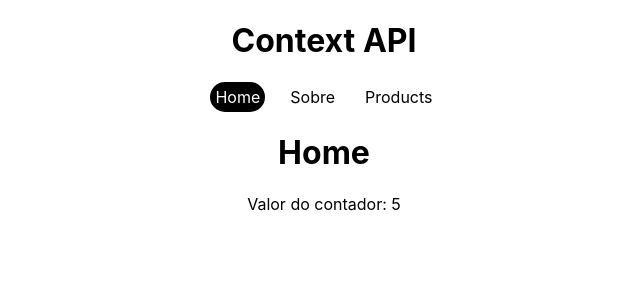
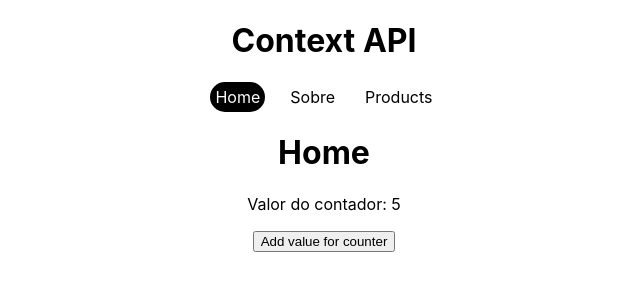
Before and after one commit to YuriCF1/Proj.Study-React-9, a React (Create React App) app in the folder context-api/: page / in a window 1280 px wide. Shown: the top 300 px of the page, without its empty margins (316-956 px from the left). Built offline with nearby package versions, Linux system fonts and the light colour scheme.

Commit message:
Making the context changing in every page, using a component

```diff
--- /dev/null
+++ b/context-api/src/components/ChangeCounter.js
@@ -0,0 +1,25 @@
+// 3 - Alterando context
+import { useContext } from "react";
+
+import { CounterContext } from "../context/CounterContext";
+
+import React from "react";
+
+const ChangeCounter = () => {
+  // Desestrutura o useContext com chaves, pois ele vem como objeto
+  const { counter, setCounter } = useContext(CounterContext); //Se eu quisesse só alterar, o contador não interessa
+  return (
+    <div>
+      <button
+        onClick={() => {
+          setCounter(counter + 1);
+        }}
+      >
+        Add value for counter
+      </button>{" "}
+      {/*Sem a ()=> a função executa com loading do componente*/}
+    </div>
+  );
+};
+
+export default ChangeCounter;
--- a/context-api/src/context/CounterContext.js
+++ b/context-api/src/context/CounterContext.js
@@ -10,10 +10,9 @@ export const CounterContextProvider = ({ children }) => {
 
   return (
     <CounterContext.Provider
-      value={{ counter, setCounter }}
+      value={{ counter, setCounter }} // Enviando os valores que serão lidos e os de gerenciamento
     >
-        {children}
-
+      {children}
     </CounterContext.Provider>
   );
 };
--- a/context-api/src/pages/About.js
+++ b/context-api/src/pages/About.js
@@ -1,11 +1,19 @@
-import React from 'react'
+import React from "react";
+
+import { useContext } from "react";
+
+import { CounterContext } from "../context/CounterContext";
 
 const About = () => {
+  const { counter } = useContext(CounterContext);
+
   return (
     <div>
+      <h1>Mudando de novo</h1>
+      <p>Valor do contador: {counter}</p>
       <p>Sobre o Produto</p>
     </div>
-  )
-}
+  );
+};
 
-export default About
+export default About;
--- a/context-api/src/pages/Home.js
+++ b/context-api/src/pages/Home.js
@@ -2,6 +2,8 @@ import React from "react";
 import { useContext } from "react";
 
 import { CounterContext } from "../context/CounterContext";
+
+import ChangeCounter from "../components/ChangeCounter";
 
 const Home = () => {
   const { counter } = useContext(CounterContext);
@@ -9,6 +11,8 @@ const Home = () => {
     <div>
       <h1>Home</h1>
       <p>Valor do contador: {counter}</p>
+      {/*3 - Alterando valor do context*/}
+      <ChangeCounter />
     </div>
   );
 };
```
